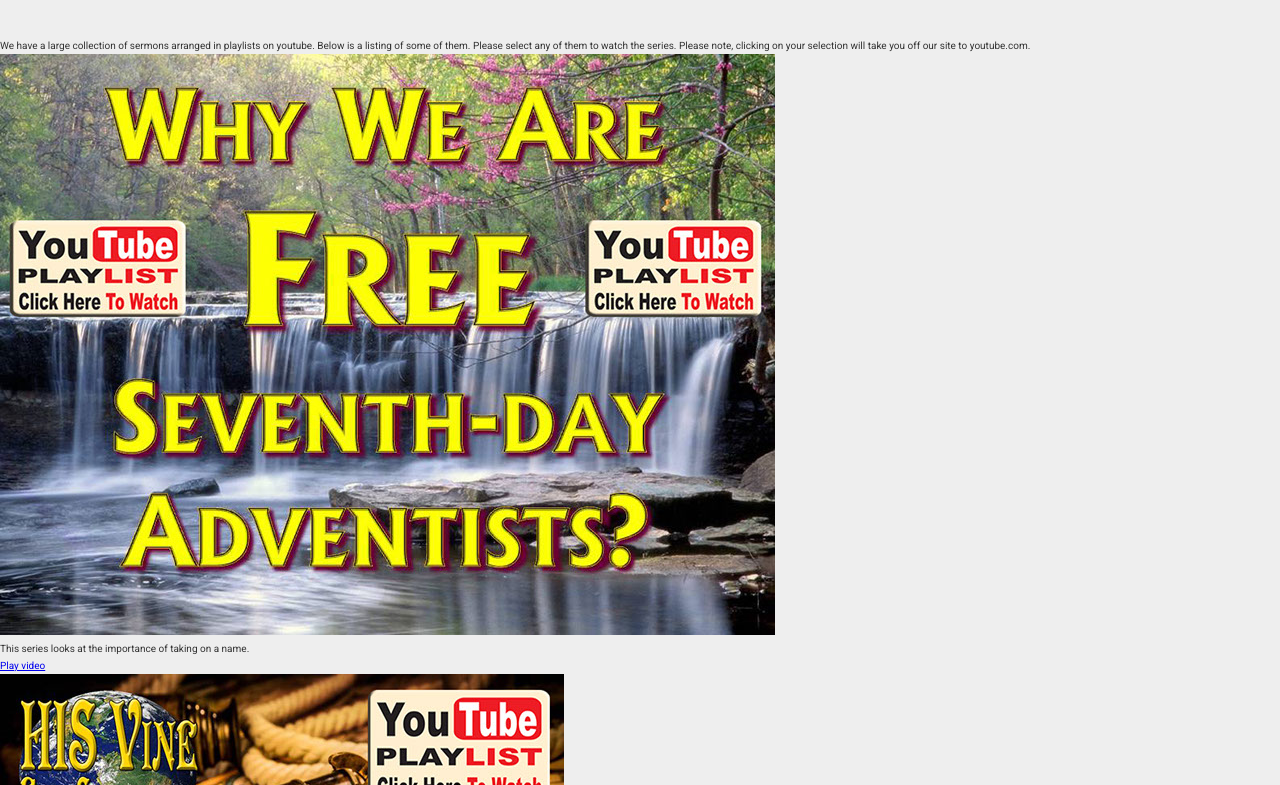
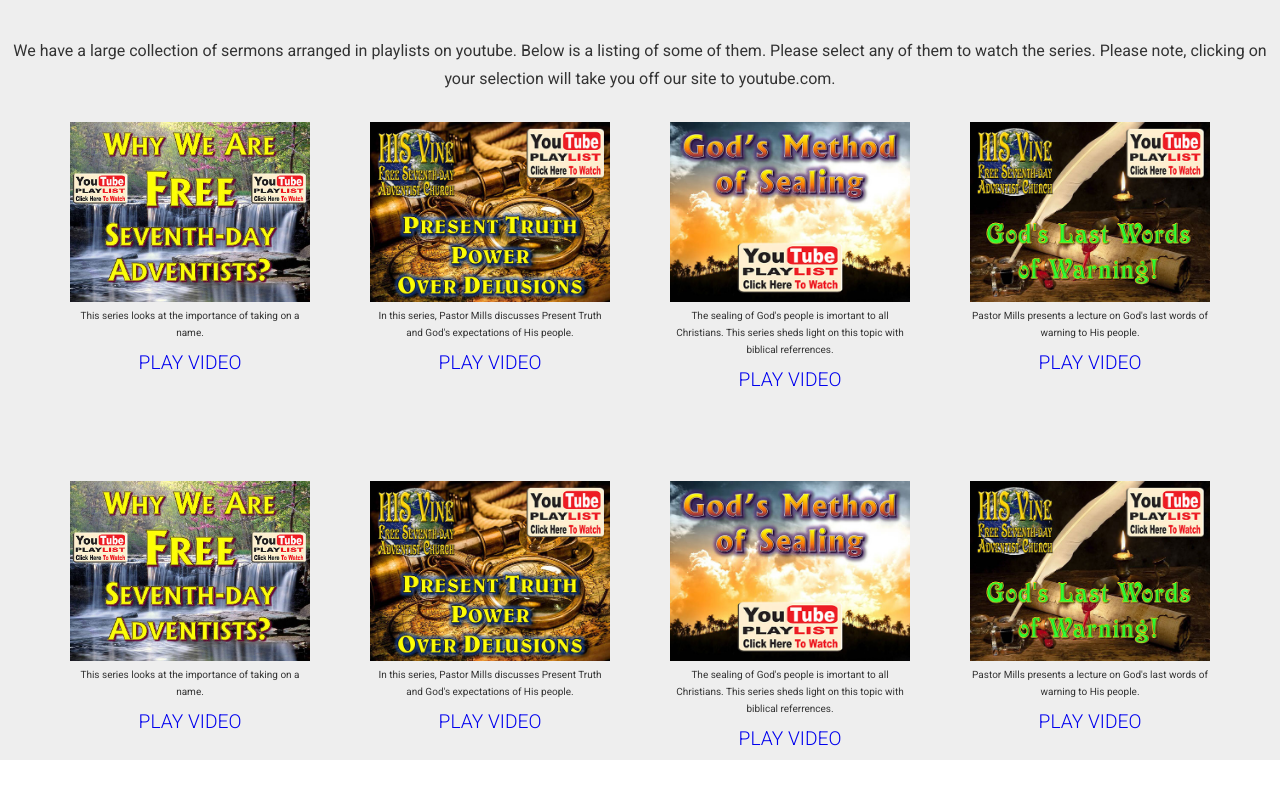
Before and after one commit to ffreemanjr/his-vine, a website: page index.html in a window 1280 px wide. Shown: the part 1795-2580 px from the top of the page. Drawn offline with Linux system fonts and the light colour scheme.

Commit message:
updating index page

```diff
--- a/index.html
+++ b/index.html
@@ -109,16 +109,17 @@
 
 
   <div class="row">
-    <div class="col-1-of-3">
-      This is the second row: ROW F=====>1 of 3
+    <div class="col-1-of-4">
+      This is the second row: ROW F=====>1 of 4
     </div>
-    <div class="col-1-of-3">
-      This is the second row: ROW F=====>1 of 3
+    <div class="col-1-of-4">
+      This is the second row: ROW F=====>1 of 4
     </div>
-    <div class="col-1-of-3">
-      This is the second row: ROW F=====>1 of 3
+    <div class="col-1-of-4">
+      This is the second row: ROW F=====>1 of 4
     </div>
   </div>
+
 </section>   -->
 
 <!-- ================================================================================= -->
@@ -156,39 +157,71 @@
   </section>
 
 
+  <!-- PLAY LIST GOES HERE -->
+  <section class="section-playlist">
+    <div class="u-center-text u-margin-bottom-big">
+      <h2 class="heading-secondary">
+        Sermon Play List
+      </h2>
+
+      <p class="youtube-list__description paragraph">We have a large collection of sermons arranged in playlists on youtube. Below is a listing of some of them. Please select any of them to watch the series. Please note, clicking on your selection will take you off our site to youtube.com.</p>
+
+      <div class="row youtube-list__videos">
+        <div class="col-1-of-4 youtube-list__video">
+          <img src="/app/assets/img/fsda.jpg" alt="Why Are We Free Seventh-Day Adventists?">
+          <p>This series looks at the importance of taking on a name.</p>
+          <p><a class="btn" href="https://www.youtube.com/playlist?list=PLPXCv-Krj8pbc02ja7uLNeWbxVanCR_Ul">Play video</a></p>
+        </div>
+
+        <div class="col-1-of-4 youtube-list__video">
+          <img src="/app/assets/img/delusions.jpg" alt="Why Are We Free Seventh-Day Adventists?">
+          <p>In this series, Pastor Mills discusses Present Truth and God's expectations of His people.</p>
+          <p><a class="btn" href="https://www.youtube.com/playlist?list=PLPXCv-Krj8pZve14xbqeJyqhcqk3SydP1">Play video</a></p>
+        </div>
+
+        <div class="col-1-of-4 youtube-list__video">
+          <img src="/app/assets/img/sealing.jpg" alt="Why Are We Free Seventh-Day Adventists?">
+          <p>The sealing of God's people is imortant to all Christians. This series sheds light on this topic with biblical referrences.</p>
+          <p><a class="btn" href="https://www.youtube.com/playlist?list=PLPXCv-Krj8paKqkI_11HarqqT5FnluW8E">Play video</a></p>
+        </div>
+
+        <div class="col-1-of-4 youtube-list__video">
+          <img src="/app/assets/img/warning.jpg" alt="Why Are We Free Seventh-Day Adventists?">
+        <p>Pastor Mills presents a lecture on God's last words of warning to His people.</p>
+        <p><a class="btn" href="https://www.youtube.com/playlist?list=PLPXCv-Krj8pYeyDwuN0VgbneRGUj1y96c">Play video</a></p>
+        </div>
+      </div>
+
+      <div class="row youtube-list__videos">
+        <div class="col-1-of-4 youtube-list__video">
+          <img src="/app/assets/img/fsda.jpg" alt="Why Are We Free Seventh-Day Adventists?">
+          <p>This series looks at the importance of taking on a name.</p>
+          <p><a class="btn" href="https://www.youtube.com/playlist?list=PLPXCv-Krj8pbc02ja7uLNeWbxVanCR_Ul">Play video</a></p>
+        </div>
+
+        <div class="col-1-of-4 youtube-list__video">
+          <img src="/app/assets/img/delusions.jpg" alt="Why Are We Free Seventh-Day Adventists?">
+          <p>In this series, Pastor Mills discusses Present Truth and God's expectations of His people.</p>
+          <p><a class="btn" href="https://www.youtube.com/playlist?list=PLPXCv-Krj8pZve14xbqeJyqhcqk3SydP1">Play video</a></p>
+        </div>
+
+        <div class="col-1-of-4 youtube-list__video">
+          <img src="/app/assets/img/sealing.jpg" alt="Why Are We Free Seventh-Day Adventists?">
+          <p>The sealing of God's people is imortant to all Christians. This series sheds light on this topic with biblical referrences.</p>
+          <p><a class="btn" href="https://www.youtube.com/playlist?list=PLPXCv-Krj8paKqkI_11HarqqT5FnluW8E">Play video</a></p>
+        </div>
+
+        <div class="col-1-of-4 youtube-list__video">
+          <img src="/app/assets/img/warning.jpg" alt="Why Are We Free Seventh-Day Adventists?">
+        <p>Pastor Mills presents a lecture on God's last words of warning to His people.</p>
+        <p><a class="btn" href="https://www.youtube.com/playlist?list=PLPXCv-Krj8pYeyDwuN0VgbneRGUj1y96c">Play video</a></p>
+        </div>
+      </div>
+
+    </div>
+  </section>
 
 
-
-<!-- PLAY LIST GOES HERE -->
-<section class="section-playlist">
-
-
-
-  <div class="youtube-list"></div>
-  <h2 class="youtube-list__heading heading-secondary">Sermon Play List</h2>
-  <p class="youtube-list__description">We have a large collection of sermons arranged in playlists on youtube. Below is a listing of some of them. Please select any of them to watch the series. Please note, clicking on your selection will take you off our site to youtube.com.</p>
-  <div class="youtube-list__videos row1">
-    <div class="youtube-list__video">
-      <img src="/app/assets/img/fsda.jpg" alt="Why Are We Free Seventh-Day Adventists?">
-      <p>This series looks at the importance of taking on a name.</p>
-      <p><a href="https://www.youtube.com/playlist?list=PLPXCv-Krj8pbc02ja7uLNeWbxVanCR_Ul">Play video</a></p>
-    </div>
-    <div class="youtube-list__video">
-      <img src="/app/assets/img/delusions.jpg" alt="Why Are We Free Seventh-Day Adventists?">
-      <p>In this series, Pastor Mills discusses Present Truth and God's expectations of His people.</p>
-      <p><a href="https://www.youtube.com/playlist?list=PLPXCv-Krj8pZve14xbqeJyqhcqk3SydP1">Play video</a></p>
-    </div>
-    <div class="youtube-list__video">
-      <img src="/app/assets/img/sealing.jpg" alt="Why Are We Free Seventh-Day Adventists?">
-      <p>The sealing of God's people is imortant to all Christians. This series sheds light on this topic with biblical referrences.</p>
-      <p><a href="https://www.youtube.com/playlist?list=PLPXCv-Krj8paKqkI_11HarqqT5FnluW8E">Play video</a></p>
-    </div>
-    <div class="youtube-list__video">
-      <img src="/app/assets/img/warning.jpg" alt="Why Are We Free Seventh-Day Adventists?">
-      <p>Pastor Mills presents a lecture on God's last words of warning to His people.</p>
-      <p><a href="https://www.youtube.com/playlist?list=PLPXCv-Krj8pYeyDwuN0VgbneRGUj1y96c">Play video</a></p>
-    </div>
-  </div>
   <div class="youtube-list__videos row2">
     <div class="youtube-list__video">
       <img src="/app/assets/img/rain.png" alt="Why Are We Free Seventh-Day Adventists?">
--- a/sass/layout/_grid.scss
+++ b/sass/layout/_grid.scss
@@ -1,6 +1,6 @@
 .row {
   max-width: $grid-width;
-  // background-color: #eee;
+  //  background-color: #656565;
   margin: 0 auto;
 
   .col {
```
